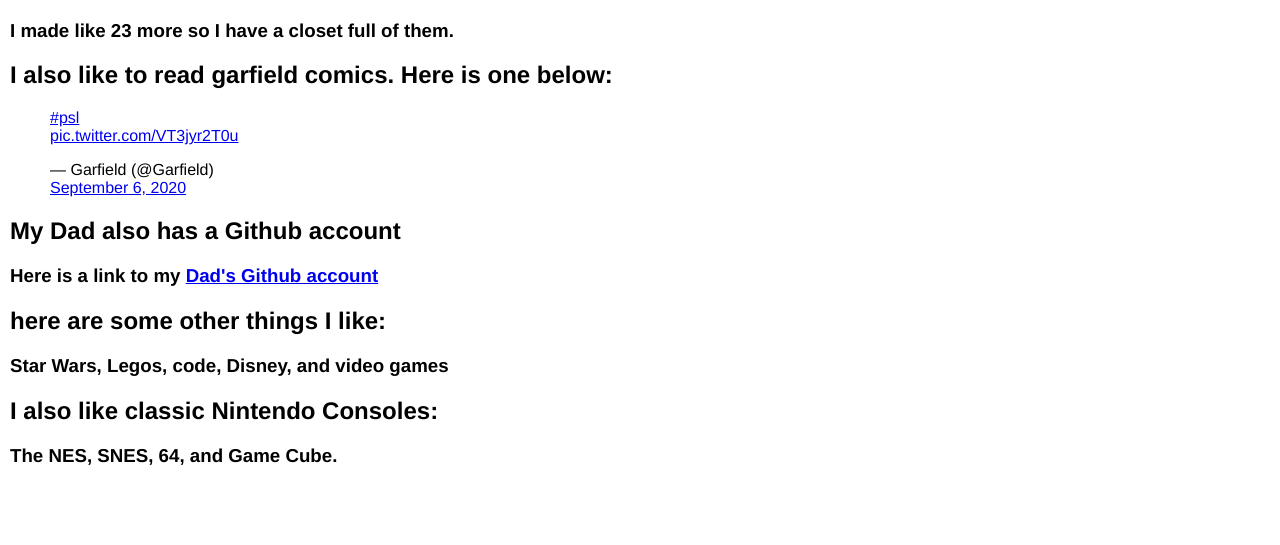
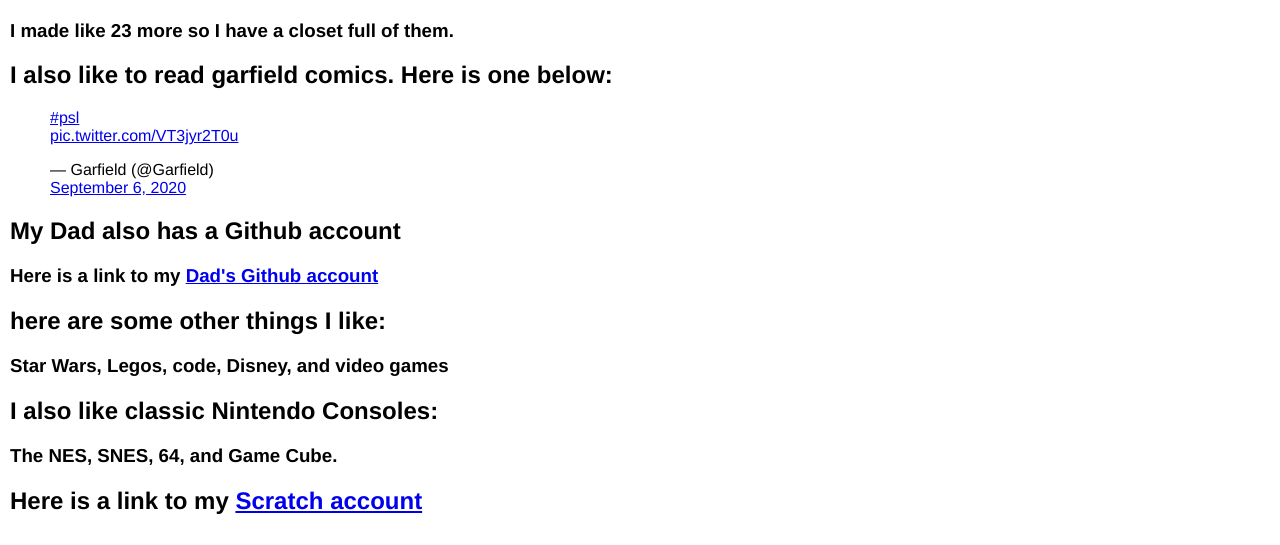
Before and after one commit to jkusa-jr/about-me, a plain HTML site: page index.html in a window 1280 px wide. Shown: the part 388-933 px from the top of the page. Before the commit the page ends 884 px from the top, so only its background shows below. Drawn offline with Linux system fonts and the light colour scheme.

Commit message:
Scratch link (#17)

```diff
--- a/index.html
+++ b/index.html
@@ -48,7 +48,7 @@
         <h3>Star Wars, Legos, code, Disney, and video games</h3>
         <h2>I also like classic Nintendo Consoles:</h2>
         <h3>The NES, SNES, 64, and Game Cube.</h3>
-
+        <h2>Here is a link to my <a id="gh-link" href="https://scratch.mit.edu/users/jkusajr/" target=”_blank" rel="noopener noreferrer">Scratch account</a></h2>
     </main>
 </body>
 
```
